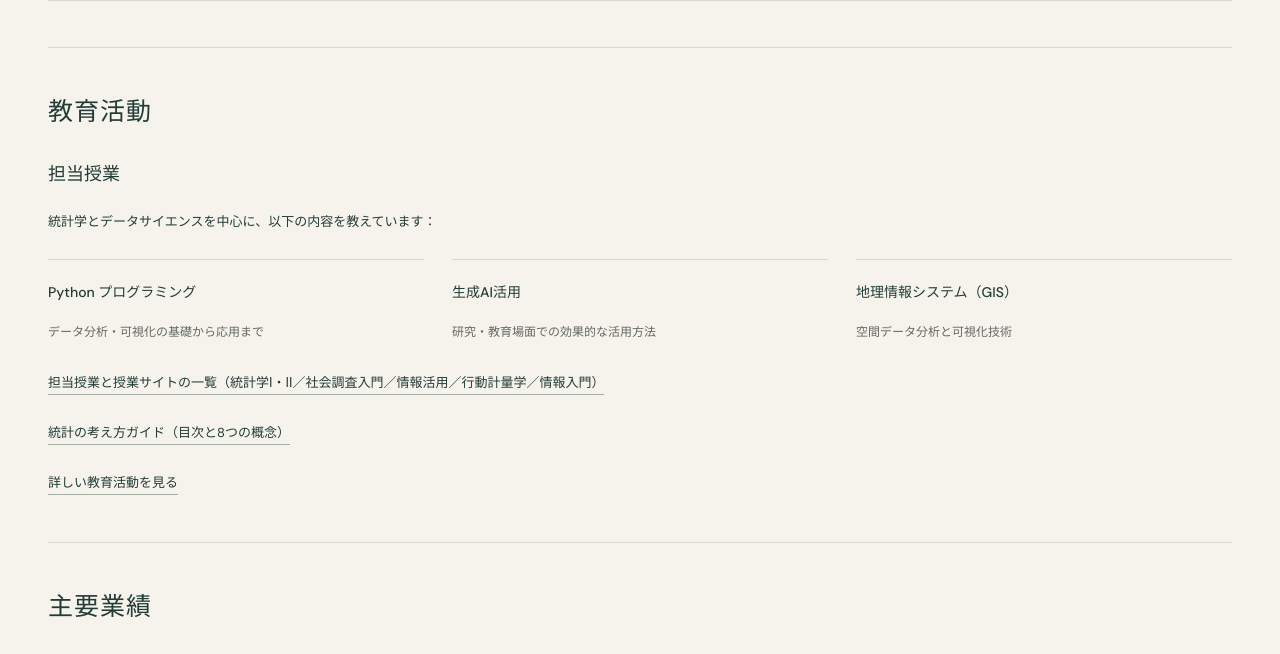
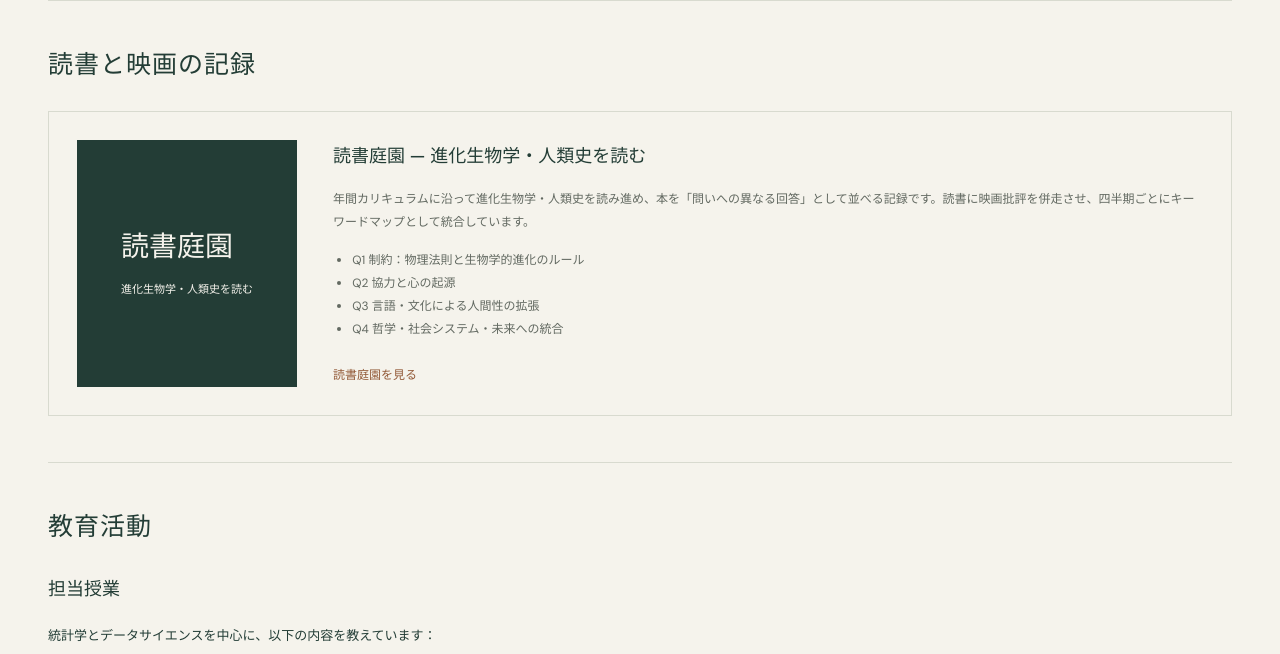
Before and after one commit to aonoa68/aonoa68.github.io, a plain HTML site: page index.html in a window 1280 px wide. Shown: the part 5554-6208 px from the top of the page. Drawn offline with Linux system fonts and the light colour scheme.

Commit message:
Research: 読書庭園（reading-garden）へのリンクカードを追加（JA/EN）
研究成長樹カードの直後に「読書と映画の記録」として配置。
フッターの最終更新日を 2026-11-15 に更新。

Co-Authored-By: Claude Opus 5 <noreply@anthropic.com>

```diff
--- a/index.html
+++ b/index.html
@@ -343,6 +343,31 @@
 </div>
 </a>
 </div>
+<h2>読書と映画の記録</h2>
+<div class="research-tree-card">
+<a class="research-tree-link" href="https://aonoa68.github.io/reading-garden/" rel="noopener noreferrer" target="_blank">
+<div class="research-tree-thumbnail">
+<div class="thumbnail-content">
+
+<h4>読書庭園</h4>
+<p>進化生物学・人類史を読む</p>
+</div>
+</div>
+<div class="research-tree-content">
+<h4>読書庭園 — 進化生物学・人類史を読む</h4>
+<p>年間カリキュラムに沿って進化生物学・人類史を読み進め、本を「問いへの異なる回答」として並べる記録です。読書に映画批評を併走させ、四半期ごとにキーワードマップとして統合しています。</p>
+<ul>
+<li>Q1 制約：物理法則と生物学的進化のルール</li>
+<li>Q2 協力と心の起源</li>
+<li>Q3 言語・文化による人間性の拡張</li>
+<li>Q4 哲学・社会システム・未来への統合</li>
+</ul>
+<div class="external-link-button">
+ 読書庭園を見る
+                            </div>
+</div>
+</a>
+</div>
 </div>
 </section><section class="section-alt" id="teaching">
 <div class="content-wrapper">
@@ -589,7 +614,7 @@
 
 <footer class="footer">
 <div class="content-wrapper">
-<p>本ページは、researchmap・大学研究者DB・KAKEN・J-GLOBAL等の公開情報に基づき構成されています。<br/>最終更新：2026-11-01</p>
+<p>本ページは、researchmap・大学研究者DB・KAKEN・J-GLOBAL等の公開情報に基づき構成されています。<br/>最終更新：2026-11-15</p>
 </div>
 </footer>
 </div><!-- /.container -->
```
Also changed, not shown: en/index.html (+26 -1 lines).
